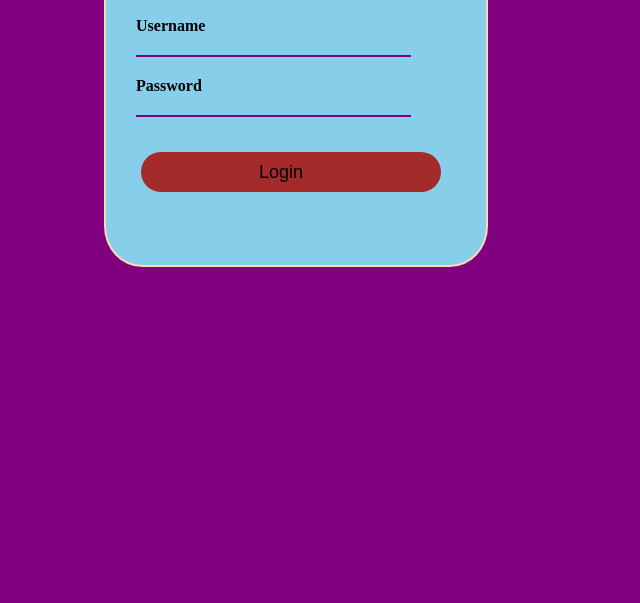
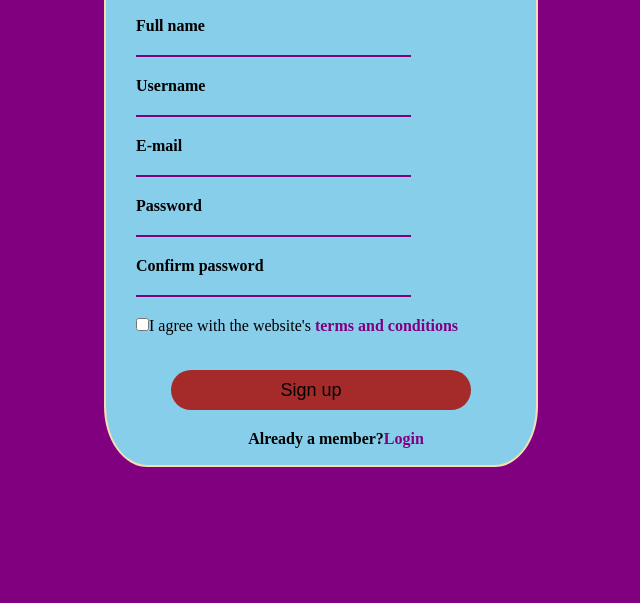
Before and after one commit to Er-Rajnish-Kumar-Tiwari/Login, a plain HTML site: page index.html in a window 1280 px wide. Shown: the part 197-800 px from the top of the page, without its empty margins (96-736 px from the left). Drawn offline with Linux system fonts and the light colour scheme.

Commit message:
Add files via upload

```diff
--- a/index.html
+++ b/index.html
@@ -7,26 +7,56 @@
     </head>
 
     <body>
-        <div class="ncontainers">
+        <div class="containers">
 
             <h1>Welcome to Learning Center</h1>
-            <p id="n1"><b>Come on and login your account</b></p>
+            <p id="p1"><b>Come on and create an account</b></p>
+
+            <form>
+
+                <div class="full-name">
+                    <p id="p2"><b>Full name</b></p>
+                    <input type="text" placeholder=" " id="i101">
+                </div>
 
                 <div class="username">
-                <p id="n3"><b>Username</b></p>
-                <input type="text" placeholder=" " id="n102">
+                    <p id="p3"><b>Username</b></p>
+                    <input type="text" placeholder=" " id="i102">
+                </div>
+
+                <div class="email">
+                    <p id="p4"><b>E-mail</b></p>
+                    <input type="text" placeholder=" " id="i103">
                 </div>
 
                 <div class="password">
-                <p id="n5"><b>Password</b></p>
-                <input type="password" placeholder=" " id="n104">
+                    <p id="p5"><b>Password</b></p>
+                    <input type="password" placeholder=" " id="i104">
+                </div>
+
+               <div class="cpassword">
+                <p id="p6"><b>Confirm password</b></p>
+                <input type="password" placeholder=" " id="i105">
+               </div>
+
+               <div class="check">
+                <input type="checkbox" value="I agree with the website's" name="box" id="i106">I agree with the website's
+                <a href="/conditions.jpg" id="i107"><b>terms and conditions</b></a>
                </div>
 
                <div class="btn">
-                <input type="submit" value="Login" name="buttom" id="n108">
+                <input type="submit" value="Sign up" name="buttom" id="i108">
                </div>
 
+               <div class="already-mem">
+                <P id="p7"><b>Already a member?</b> </P>
+                <a href="https://er-rajnish-kumar-tiwari.github.io/Login/" id="i109"> <b>Login</b></a>
                </div>
+
+            </form>
+
+        </div>
+
+    </body>
     <script src="tanish.js"></script>
-    </body>
 </html>
--- a/style.css
+++ b/style.css
@@ -9,11 +9,12 @@ body{
     margin-top: 60px;
     margin-left: 200px;
 }
-.ncontainers{
+
+.containers{
     background-color: skyblue;
     padding-left: 30px;
-    height: 400px;
-    width: 350px;
+    height: 600px;
+    width: 400px;
     border-radius: 10%;
     border: 2px wheat solid;
 }
@@ -24,23 +25,49 @@ h1{
     padding-right:20px ;
 }
 
-#n1{
+#p1{
     text-align: center;
-    padding-right: 40px;
+    padding-right: 80px;
     color: rgb(47, 43, 43);
 }
+.full-name{
+    padding-top: 20px;
+}
 .username{
+    padding-top: 20px;
+}
+.email{
     padding-top: 20px;
 }
 .password{
     padding-top: 20px;
 }
+.cpassword{
+    padding-top: 20px;
+}
+.check{
+    padding-top: 20px;
+}
 .btn{
     padding-top: 35px;
     text-align: center;
-    padding-right: 40px;
+    padding-right: 30px;
 }
-#n108{
+.already-mem{
+    display: flex;
+    justify-content: center;
+    align-items: center;
+    padding-top: 20px;
+}
+#i107{
+    text-decoration: none;
+    color: purple;
+}
+#i109{
+    text-decoration: none;
+    color: purple;
+}
+#i108{
     height: 40px;
     width: 300px;
     border-top-left-radius: 20px;
@@ -53,17 +80,38 @@ h1{
     background-color: brown;
     border: none;
 }
-#n102{
+#i101{
     background-color: skyblue;
     border: none;
     border-bottom: 2px purple solid;
     width: 275px;
     padding-top: 5px;
 }
-#n104{
+#i102{
     background-color: skyblue;
     border: none;
     border-bottom: 2px purple solid;
     width: 275px;
     padding-top: 5px;
 }
+#i103{
+    background-color: skyblue;
+    border: none;
+    border-bottom: 2px purple solid;
+    width: 275px;
+    padding-top: 5px;
+}
+#i104{
+    background-color: skyblue;
+    border: none;
+    border-bottom: 2px purple solid;
+    width: 275px;
+    padding-top: 5px;
+}
+#i105{
+    background-color: skyblue;
+    border: none;
+    border-bottom: 2px purple solid;
+    width: 275px;
+    padding-top: 5px;
+}
--- a/tanish.js
+++ b/tanish.js
@@ -1,16 +1,34 @@
-const un = document.querySelector("#n102");
-const pas = document.querySelector("#n104");
-const bt = document.querySelector(".btn");
-const bd=document.querySelector("body");
+const fn = document.querySelector("#i101");
+const un = document.querySelector("#i102");
+const pas = document.querySelector("#i104");
+const eml = document.querySelector("#i103");
+const cpas = document.querySelector("#i105");
+const bt = document.querySelector("#i108");
+const ck = document.querySelector("#i106");
+const bd = document.querySelector("body");
 
 bt.addEventListener("click", () => {
-    // Check if any field is empty
-    if (!un.value || !pas.value) {
-        alert("Please fill in all fields");
+    // Minimum password length requirement
+    const minPasswordLength = 8;
+
+    // Check if any field is empty or if the checkbox is not checked
+    if (!fn.value || !un.value || !pas.value || !eml.value || !cpas.value || !ck.checked) {
+        alert("Please fill in all fields and agree to the terms and conditions");
+    } else if (pas.value.length < minPasswordLength) {
+        alert(`Password must be at least ${minPasswordLength} characters long`);
+    } else if (pas.value !== cpas.value) {
+        alert("Passwords do not match");
+    } else if (!validateEmail(eml.value)) {
+        alert("Please enter a valid email address");
     } else {
-        // Show success message
-        bd.innerText = "Login Successful";
+        bd.innerText = "Registration Successful";
         bd.style.color = "red";
         bd.style.fontSize="50px";
     }
 });
+
+// Function to validate email format
+function validateEmail(email) {
+    const re = /^[^\s@]+@[^\s@]+\.[^\s@]+$/;
+    return re.test(email);
+}
```
Also changed, not shown: conditions.jpg (added). Lines whose indentation alone changed are shown as unchanged.
